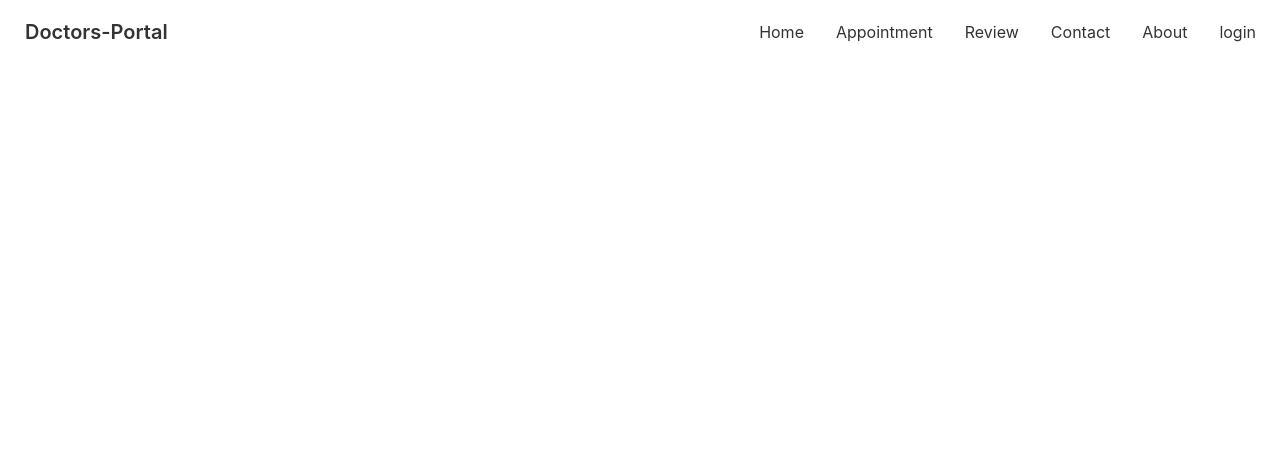
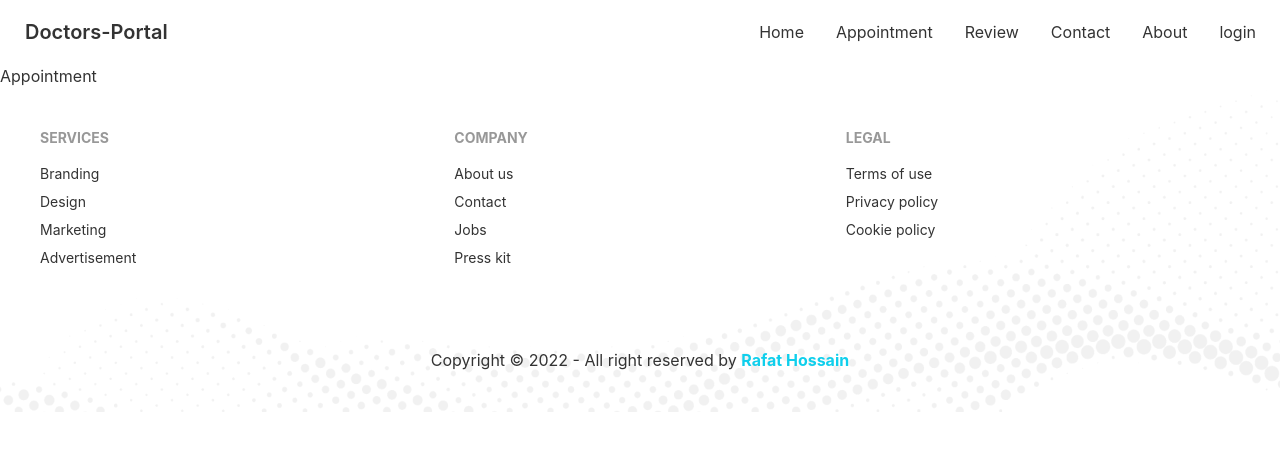
Before and after one commit to Rafat-Web-Developer/doctors-portal-client, a React (Create React App) app: page /appointment in a window 1280 px wide. Shown: the top 450 px of the page. Built offline with nearby package versions, Linux system fonts and the light colour scheme.

Commit message:
Create appointment component

```diff
--- a/src/App.js
+++ b/src/App.js
@@ -1,6 +1,7 @@
 import { Route, Routes } from "react-router-dom";
 import "./App.css";
 import About from "./Pages/About/About";
+import Appointment from "./Pages/Appointment/Appointment";
 import Home from "./Pages/Home/Home";
 import Login from "./Pages/Login/Login";
 import Navbar from "./Pages/Shared/Navbar";
@@ -11,6 +12,10 @@
       <Navbar></Navbar>
       <Routes>
         <Route path="/" element={<Home></Home>}></Route>
+        <Route
+          path="/appointment"
+          element={<Appointment></Appointment>}
+        ></Route>
         <Route path="/about" element={<About></About>}></Route>
         <Route path="/login" element={<Login></Login>}></Route>
       </Routes>
--- /dev/null
+++ b/src/Pages/Appointment/Appointment.js
@@ -0,0 +1,13 @@
+import React from "react";
+import Footer from "../Shared/Footer";
+
+const Appointment = () => {
+  return (
+    <div>
+      <h1>Appointment</h1>
+      <Footer></Footer>
+    </div>
+  );
+};
+
+export default Appointment;
```
